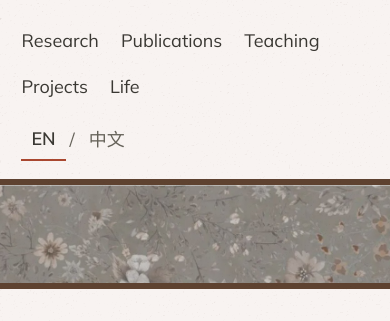
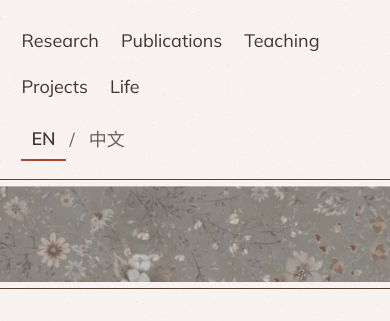
Before and after one commit to IONE3201/ione3201.github.io, a plain HTML site: page web/anyucheng/index.html in a window 390 px wide. Shown: the top 321 px of the page. Drawn offline with nearby package versions, Linux system fonts and the light colour scheme.

Commit message:
Thin the banner rules and set them off from the image
Co-Authored-By: Claude Fable 5.2 <noreply@anthropic.com>
Claude-Session: https://claude.ai/code/session_018JBiZYXkG9BFBBaLP6bSJ8

```diff
--- a/web/anyucheng/index.html
+++ b/web/anyucheng/index.html
@@ -36,7 +36,7 @@ nav{display:flex;flex-wrap:wrap;align-items:center;justify-content:space-between
 .lang button[aria-pressed="true"]{color:var(--ink);font-weight:600;border-bottom-color:var(--cinnabar)}
 .lang .slash{color:var(--muted)}
 
-.banner{display:block;width:100%;height:clamp(110px,14vw,260px);object-fit:cover;border-top:8px solid var(--wood);border-bottom:8px solid var(--wood)}
+.banner{display:block;width:100%;height:clamp(110px,14vw,260px);object-fit:cover;padding:8px 0;border-top:1.5px solid var(--wood);border-bottom:1.5px solid var(--wood)}
 
 .hero{display:flex;flex-wrap:wrap;align-items:center;gap:40px clamp(40px,6vw,120px);padding:clamp(40px,5vw,88px) 0 clamp(56px,6vw,104px)}
 .hero-text{flex:999 1 520px;min-width:0;display:flex;flex-direction:column;gap:24px}
@@ -82,7 +82,7 @@ html[lang="zh-Hant"] .sec-zh{font-family:var(--display);font-style:italic;font-s
 html[lang="zh-Hant"] .links a{letter-spacing:.08em}
 
 @media (max-width:820px){
-  .banner{border-width:6px}
+  .banner{padding:6px 0}
   .name-row{gap:16px}
   .medallion{margin:0 auto}
   .sec{grid-template-columns:minmax(0,1fr)}
```
